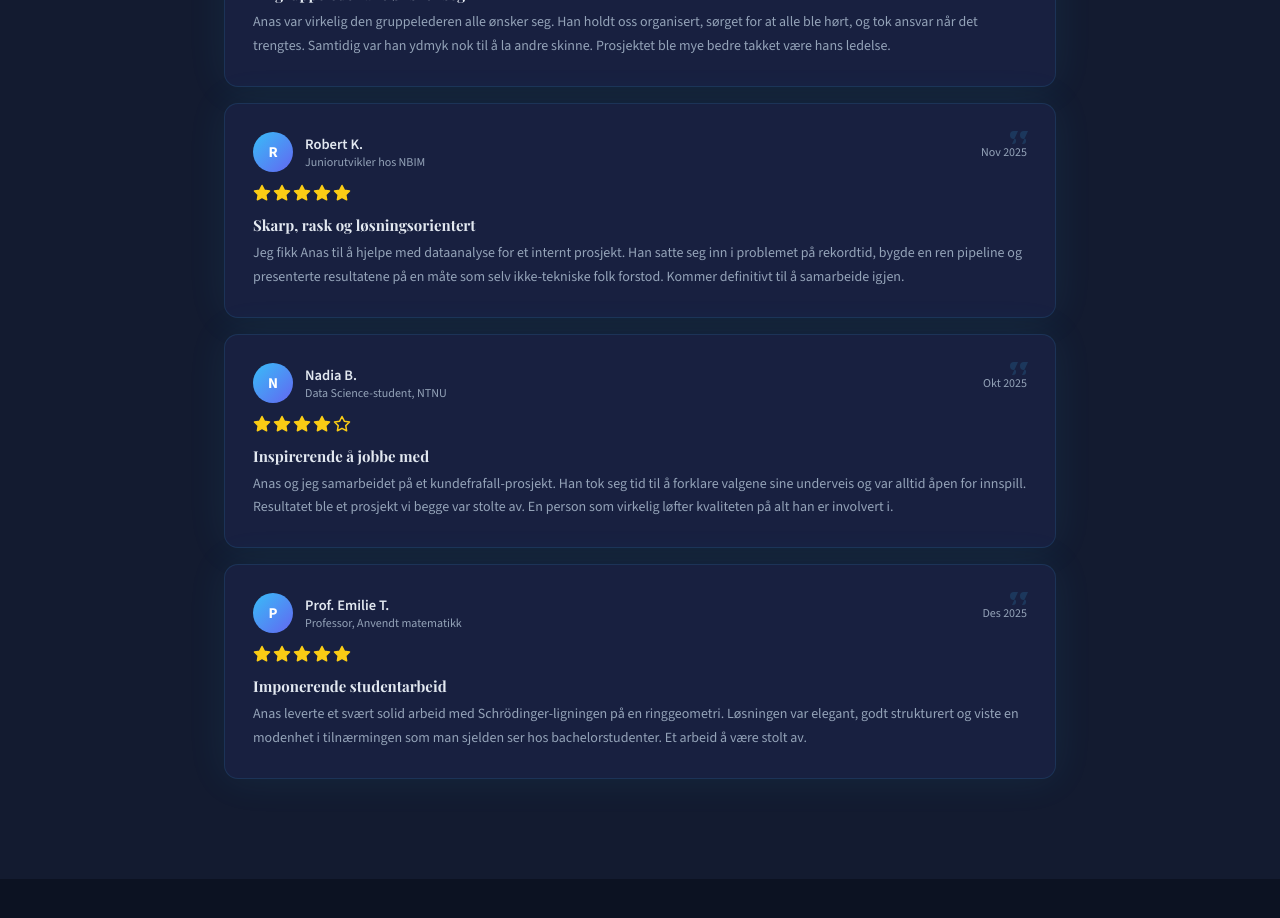
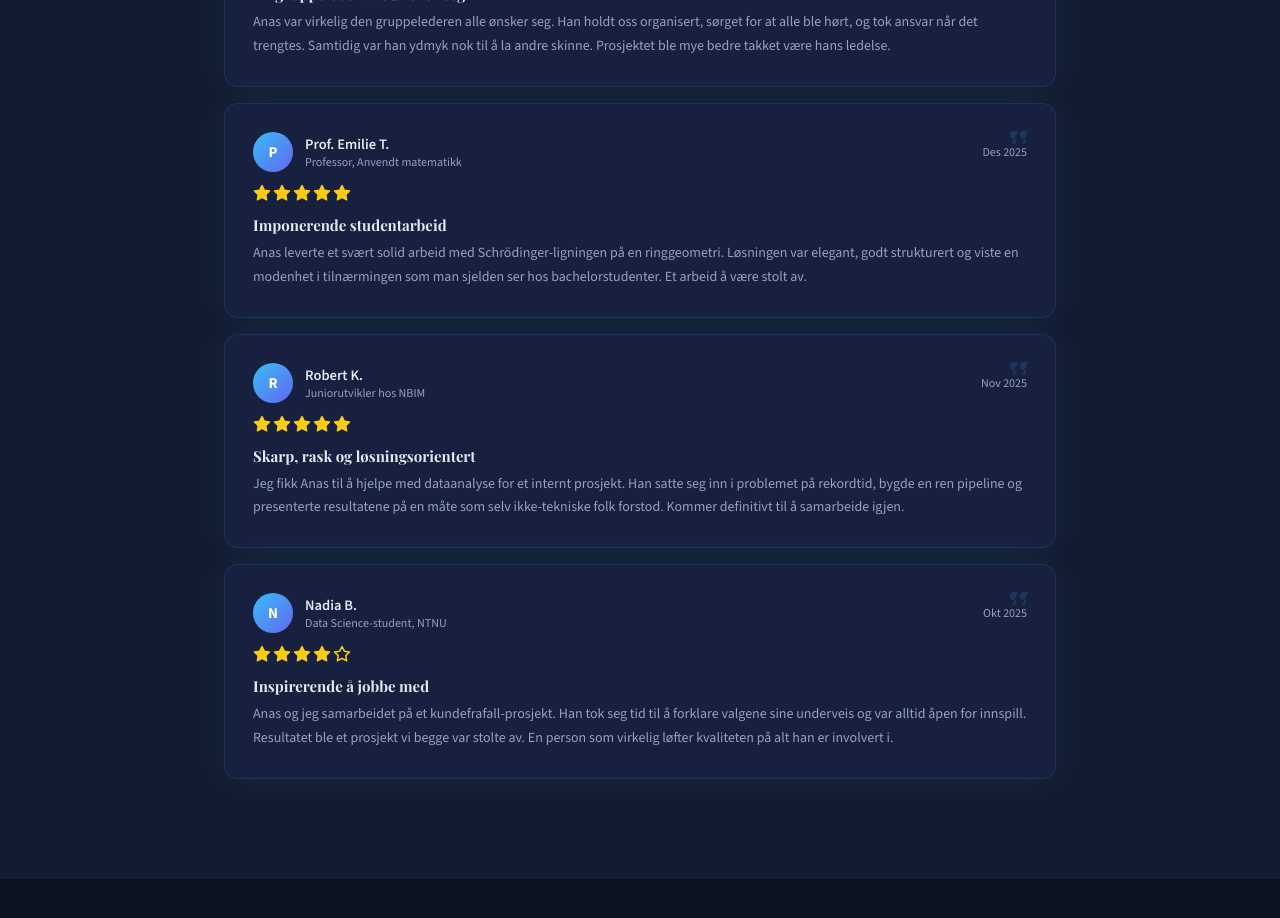
Before and after one commit to anashsheik/portfolio, a React (Vite) app: page / in a window 1280 px wide. Shown: the part 4700-5618 px from the top of the page. Built offline with nearby package versions, Linux system fonts and the light colour scheme.

Commit message:
Alle fikser og ny anmeldelse

```diff
--- a/src/App.jsx
+++ b/src/App.jsx
@@ -161,6 +161,14 @@ const REVIEWS = [
     text: "Anas var virkelig den gruppelederen alle ønsker seg. Han holdt oss organisert, sørget for at alle ble hørt, og tok ansvar når det trengtes. Samtidig var han ydmyk nok til å la andre skinne. Prosjektet ble mye bedre takket være hans ledelse.",
   },
   {
+    name: "Prof. Emilie T.",
+    role: "Professor, Anvendt matematikk",
+    date: "Des 2025",
+    stars: 5,
+    title: "Imponerende studentarbeid",
+    text: "Anas leverte et svært solid arbeid med Schrödinger-ligningen på en ringgeometri. Løsningen var elegant, godt strukturert og viste en modenhet i tilnærmingen som man sjelden ser hos bachelorstudenter. Et arbeid å være stolt av.",
+  },
+  {
     name: "Robert K.",
     role: "Juniorutvikler hos NBIM",
     date: "Nov 2025",
@@ -176,14 +184,7 @@ const REVIEWS = [
     title: "Inspirerende å jobbe med",
     text: "Anas og jeg samarbeidet på et kundefrafall-prosjekt. Han tok seg tid til å forklare valgene sine underveis og var alltid åpen for innspill. Resultatet ble et prosjekt vi begge var stolte av. En person som virkelig løfter kvaliteten på alt han er involvert i.",
   },
-  {
-    name: "Prof. Emilie T.",
-    role: "Professor, Anvendt matematikk",
-    date: "Des 2025",
-    stars: 5,
-    title: "Imponerende studentarbeid",
-    text: "Anas leverte et svært solid arbeid med Schrödinger-ligningen på en ringgeometri. Løsningen var elegant, godt strukturert og viste en modenhet i tilnærmingen som man sjelden ser hos bachelorstudenter. Et arbeid å være stolt av.",
-  },
+
 ];
 
 // ─── Contact Form (Formspree) ───
```
